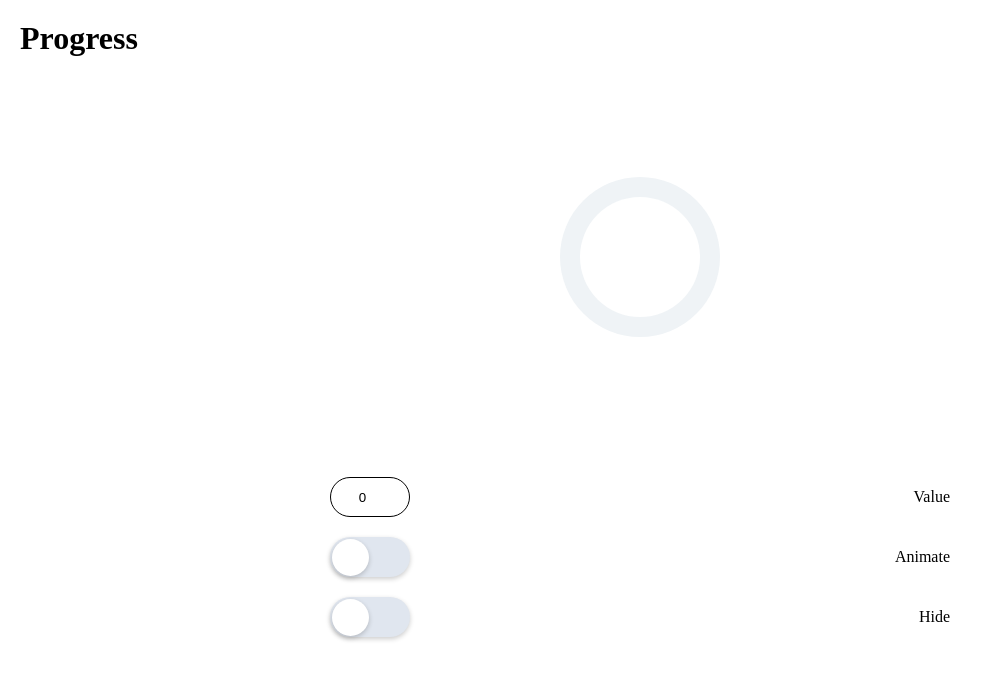
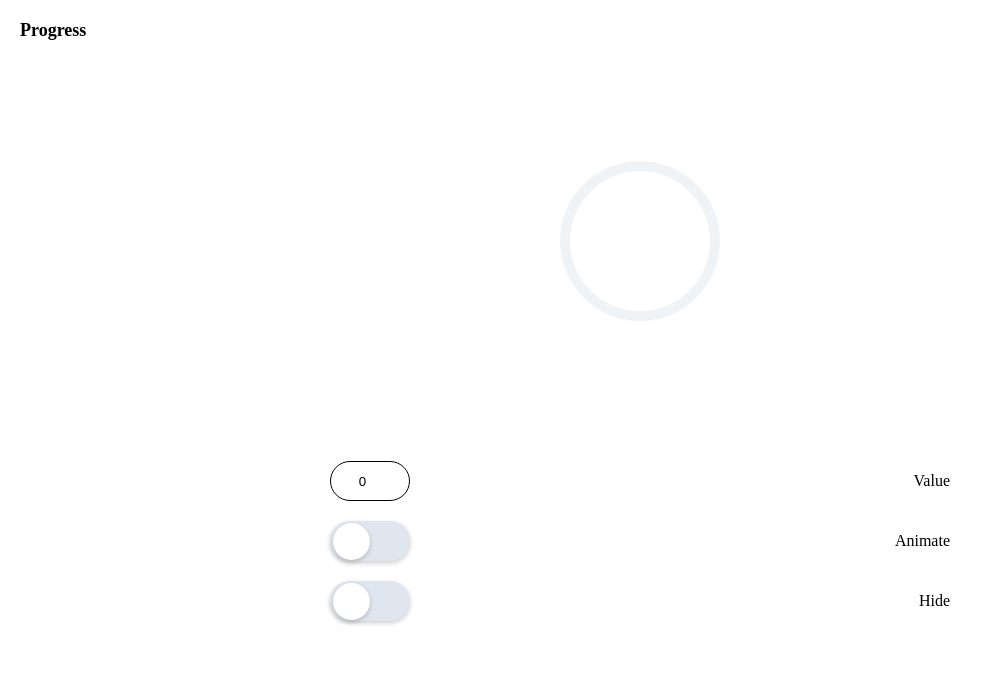
Before and after one commit to D00dlezZz/Ozon, a website: page dist/index.html in a window 1280 px wide. Shown: the whole page, without its empty margins (0-993 px from the left). Drawn offline with Linux system fonts and the light colour scheme.

Commit message:
make thinner progress circle

```diff
--- a/dist/index.html
+++ b/dist/index.html
@@ -21,7 +21,7 @@
 
                     <svg class="progress-ring" width="160" height="160">
                         <circle class="progress-circle"
-                        stroke-width="20" cx="80" cy="80" r="70"/>
+                        stroke-width="10" cx="80" cy="80" r="75"/>
                     </svg>
                 </div>
             </div>
--- a/dist/style.css
+++ b/dist/style.css
@@ -8,6 +8,10 @@
 
 body {
     padding: 20px;
+}
+
+h1 {
+    font-size: 18px;
 }
 
 .progress-wrapper {
@@ -29,12 +33,12 @@ body {
     height: 160px;
     border-radius: 50%;
     background-color: #EFF3F6;
-    padding: 20px;
+    padding: 10px;
 }
 
 .inner {
-    width: 120px;
-    height: 120px;
+    width: 140px;
+    height: 140px;
     border-radius: 50%;
     background-color: #FFFF;
 }
@@ -101,7 +105,7 @@ body {
     width: 37px;
     border-radius: 20px;
     top: 1.5px;
-    left: 2px;
+    left: 3px;
     background: #fff;
     box-shadow: 0 2px 5px rgba(0, 0, 0, .2);
     transition: .5s;
```
